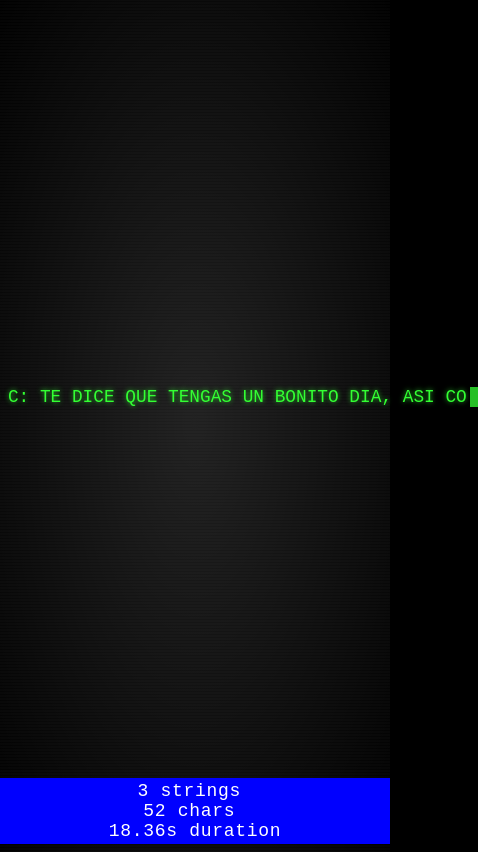
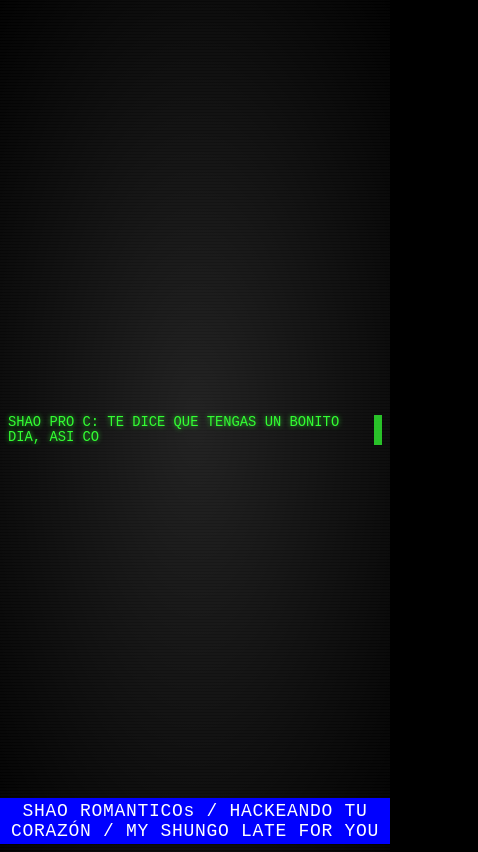
Before and after one commit to shaocrack/SHAOMENSAJE, a plain HTML site: page index.html in a window 390 px wide. Shown: the whole page, 478 px wide, since content can reach past the window. Drawn offline with Linux system fonts and the light colour scheme.

Commit message:
CAMBIOS RESPONSE

```diff
--- a/style.css
+++ b/style.css
@@ -339,7 +339,7 @@ body {
   display: -webkit-box;
   display: flex;
   -webkit-box-align: center;
-          align-items: center;
+  align-items: center;
   -webkit-box-pack: center;
           justify-content: center;
   background-color: #000;
@@ -347,7 +347,7 @@ body {
   background-repeat: repeat-y;
   background-position: center center;
   background-size: cover, 100% 3px;
-  font-size: calc(10px + 2vw);
+  font-size: calc(6px + 2vw);
   font-family: 'VT323', monospace, sans-serif;
   color: #3f3;
   -webkit-font-smoothing: antialiased;
@@ -373,7 +373,7 @@ body::after {
   }
 }
 body::before {
-  content: "3 strings / 52 chars / 18.36s duration";
+  content: "SHAO ROMANTICOs / HACKEANDO TU CORAZÓN / MY SHUNGO LATE FOR YOU";
   display: block;
   position: absolute;
   bottom: 0;
@@ -387,7 +387,13 @@ body::before {
   white-space: pre-wrap;
 }
 @media (max-width: 575px) {
-  body::before {
-    content: "3 strings \a 52 chars \a 18.36s duration";
+  body::after {
+    content: "SHAO ROMANTICOs / HACKEANDO TU CORAZÓN / MY SHUNGO LATE FOR YOU";
+    top: auto; /* Reinicia la posición vertical en pantallas pequeñas */
+    left: 0; /* Asegura que el texto esté alineado a la izquierda */
+    position: relative; /* Cambia a posición relativa para ajustar verticalmente */
+    transform: none; /* Reinicia cualquier transformación aplicada */
+    text-align: left; /* Alinea el texto a la izquierda */
+    white-space: pre-wrap;
   }
 }
```
Also changed, not shown: readme.txt (deleted).
